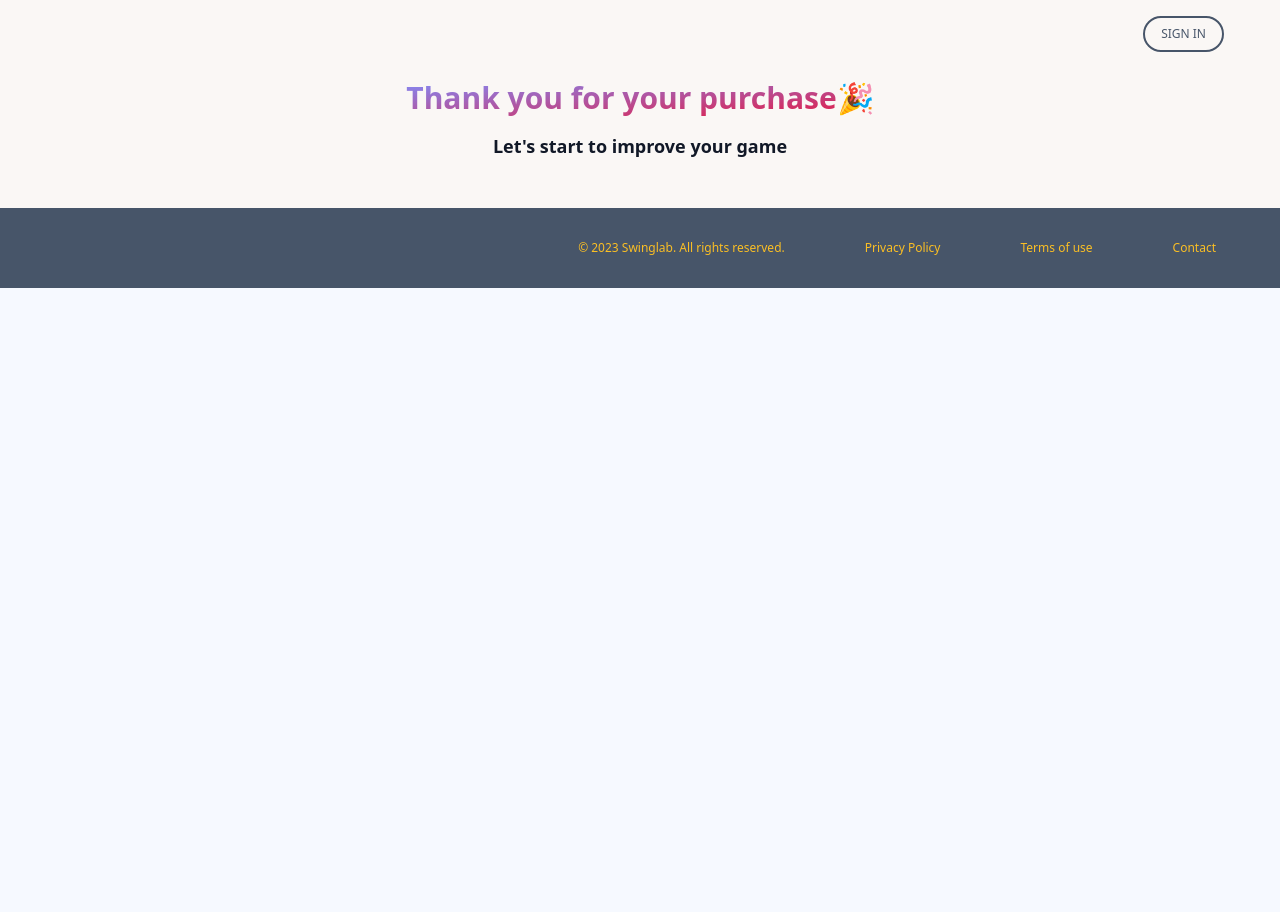
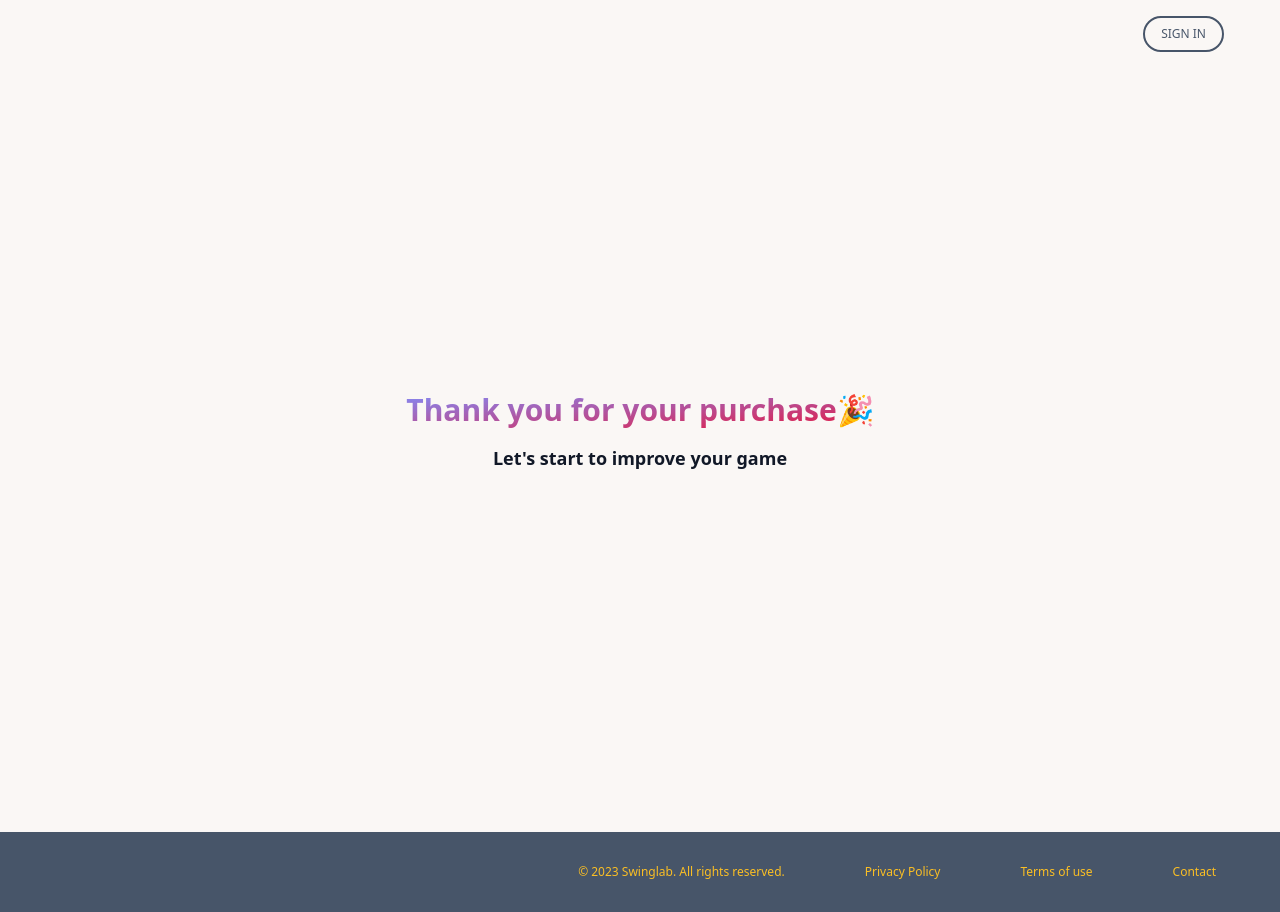
Before and after one commit to jlnk03/pose, a Python web app: template flask_wrapper/templates/success.html in a window 1280 px wide. Before the commit the page ends 288 px from the top, so only its background shows below. Run offline with Jinja, Linux system fonts and the light colour scheme; the template is opened without the code that fills it, so the values that code supplies are empty; some libraries are stand-ins or nearby versions.

Commit message:
screen height

```diff
--- a/flask_wrapper/templates/success.html
+++ b/flask_wrapper/templates/success.html
@@ -1,7 +1,7 @@
 {% extends "base2.html" %}
 
 {% block content %}
-<div class="flex min-h-full flex-col items-center justify-center text-center flex-wrap py-12 px-4 sm:px-6 lg:px-8">
+<div class="flex min-h-full h-screen flex-col items-center justify-center text-center flex-wrap py-12 px-4 sm:px-6 lg:px-8">
 <!--    <span>Analyze your swing</span>-->
     <div class="flex flex-row">
         <span class="text-transparent font-bold text-2xl sm:text-3xl bg-gradient-to-br from-indigo-400 to-rose-600 bg-clip-text dark:bg-gradient-to-b dark:from-amber-300 dark:to-orange-500">Thank you for your purchase</span>
```
